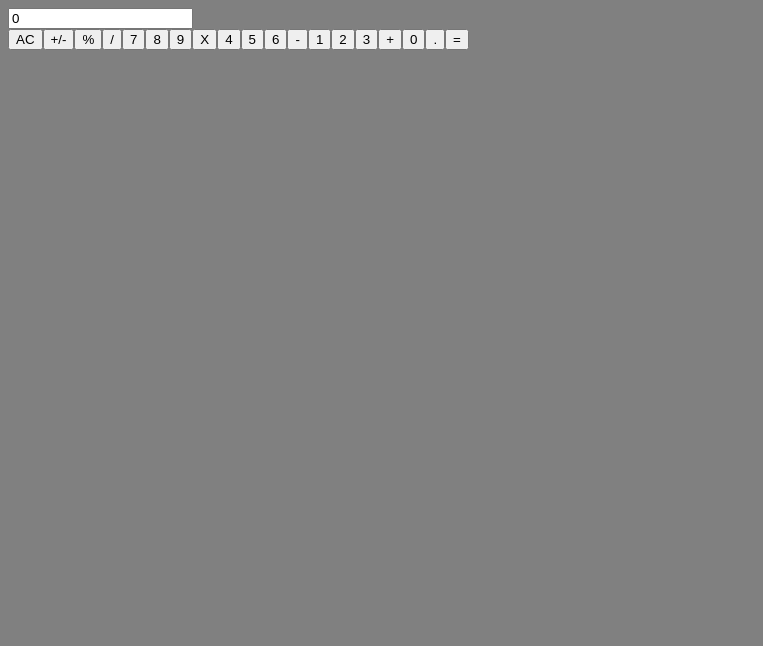
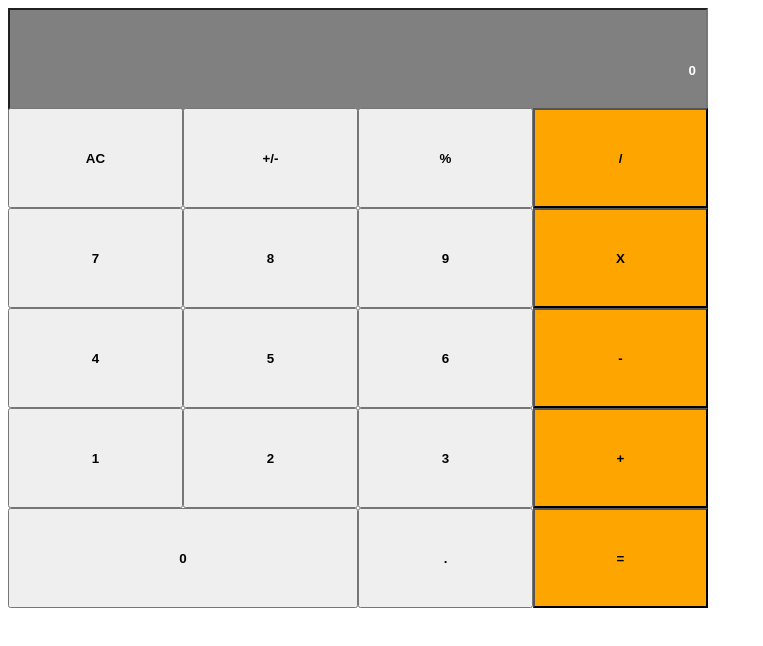
Before and after one commit to Tahirbhalli/react-calculator, a React (Create React App) app: page / in a window 1280 px wide. Shown: the top 646 px of the page, without its empty margins (0-763 px from the left). Built offline with nearby package versions, Linux system fonts and the light colour scheme.

Commit message:
milestone3

```diff
--- a/package.json
+++ b/package.json
@@ -7,6 +7,7 @@
     "@testing-library/react": "^9.3.2",
     "@testing-library/user-event": "^7.1.2",
     "bigjs": "0.0.3",
+    "bootstrap": "^4.5.2",
     "prop-types": "^15.7.2",
     "react": "^16.13.1",
     "react-dom": "^16.13.1",
--- a/src/App.css
+++ b/src/App.css
@@ -1,3 +1,35 @@
-body {
-  background-color: grey;
+#root {
+  width: 700px;
 }
+
+input {
+  background: gray;
+  color: white;
+  font-weight: bold;
+  grid-column-start: 1;
+  grid-column-end: 5;
+  padding: 10px;
+  height: 100px;
+  width: 676px;
+  text-align: right;
+}
+
+button {
+  color: black;
+  font-weight: bold;
+}
+
+.grid {
+  display: grid;
+  grid-template-columns: repeat(4, 1fr);
+  grid-auto-rows: 100px;
+}
+
+.double {
+  grid-column-start: 1;
+  grid-column-end: 3;
+}
+
+.orange {
+  background-color: orange;
+}
--- a/src/App.js
+++ b/src/App.js
@@ -5,7 +5,7 @@ import ButtonPanel from './component/ButtonPanel';
 
 function App() {
   return (
-    <div>
+    <div className="grid">
       <Display value="0" />
       <ButtonPanel />
     </div>
--- a/src/component/Button.js
+++ b/src/component/Button.js
@@ -5,6 +5,6 @@ import React from 'react';
 
 export default function Button(props) {
   return (
-    <button className="">{props.name}</button>
+    <button className={`${props.wide} ${props.color}`}>{props.name}</button>
   );
 }
--- a/src/component/ButtonPanel.js
+++ b/src/component/ButtonPanel.js
@@ -3,26 +3,26 @@ import Button from './Button';
 
 export default function ButtonPanel() {
   return (
-    <div>
+    <>
       <Button name="AC" />
       <Button name="+/-" />
       <Button name="%" />
-      <Button name="/" />
+      <Button name="/" color="orange" />
       <Button name="7" />
       <Button name="8" />
       <Button name="9" />
-      <Button name="X" />
+      <Button name="X" color="orange" />
       <Button name="4" />
       <Button name="5" />
       <Button name="6" />
-      <Button name="-" />
+      <Button name="-" color="orange" />
       <Button name="1" />
       <Button name="2" />
       <Button name="3" />
-      <Button name="+" />
-      <Button name="0" />
+      <Button name="+" color="orange" />
+      <Button name="0" wide="double" />
       <Button name="." />
-      <Button name="=" />
-    </div>
+      <Button name="=" color="orange" />
+    </>
   );
 }
--- a/src/component/Display.js
+++ b/src/component/Display.js
@@ -4,8 +4,6 @@ import React from 'react';
 
 export default function Display(props) {
   return (
-    <div>
-      <input placeholder="enter the number" value={props.value} />
-    </div>
+    <input placeholder="enter the number" value={props.value} />
   );
 }
```
Also changed, not shown: 1 other file (tests, documents, lock files or other folders).
